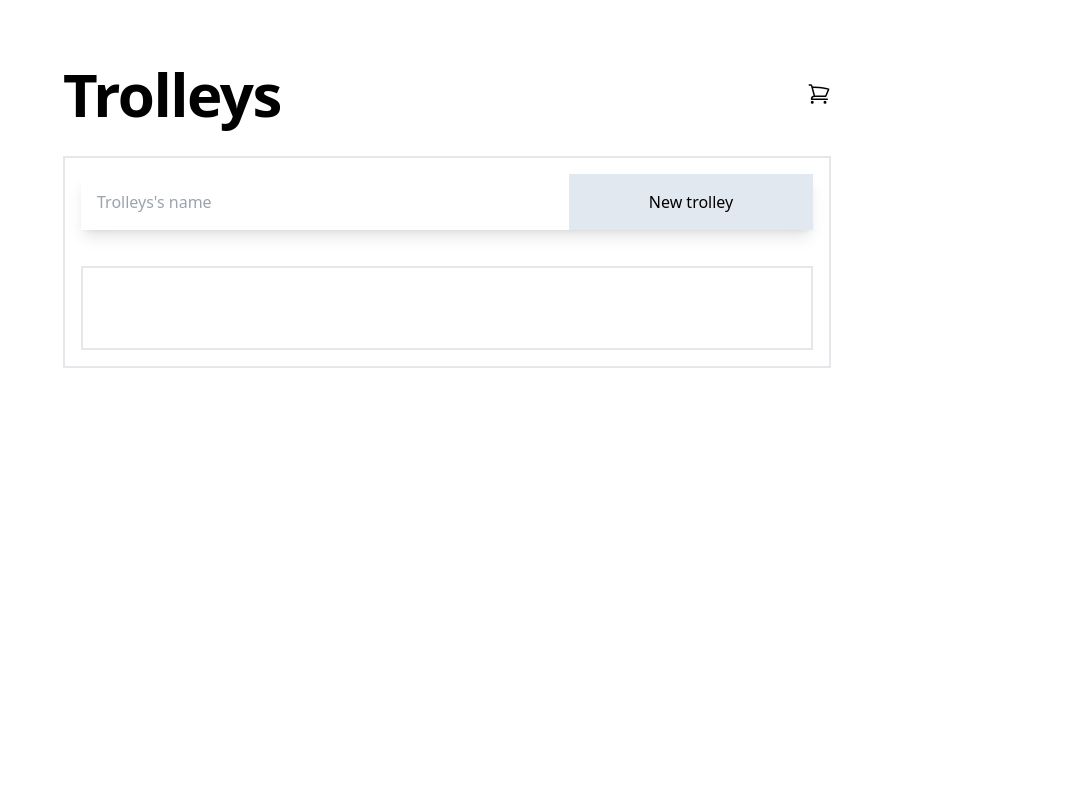
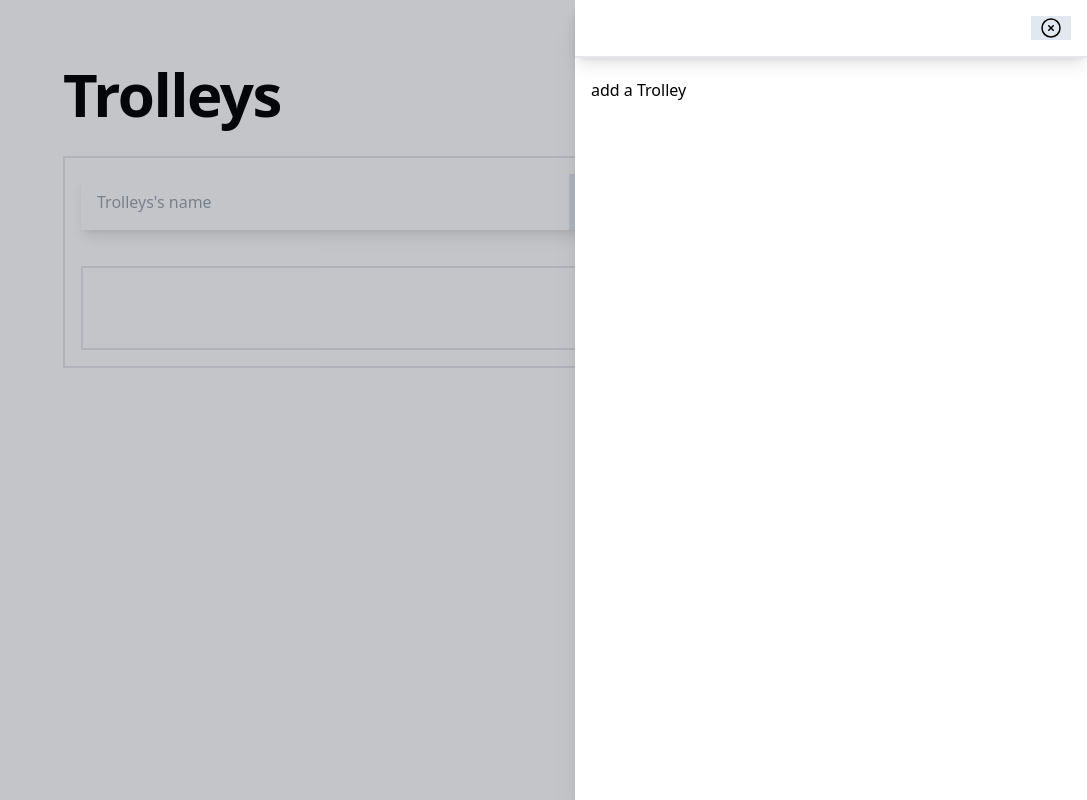
Before and after one commit to ljaviertovar/trolleys, a React (Vite) app: page / in a window 1280 px wide. Both pictures are taken after a click on the button "Trolley". Shown: the whole page, without its empty margins (193-1280 px from the left). Built offline with nearby package versions, Linux system fonts and the light colour scheme.

Commit message:
remove nav

```diff
--- a/src/components/ui/index.ts
+++ b/src/components/ui/index.ts
@@ -1,5 +1,4 @@
-import Nav from "./Nav"
 import SwicherTheme from "./SwicherTheme"
 import PortalModal from "./PortalModal"
 
-export { Nav, SwicherTheme, PortalModal }
+export { SwicherTheme, PortalModal }
--- a/src/pages/home/HomePage.tsx
+++ b/src/pages/home/HomePage.tsx
@@ -47,9 +47,13 @@ export default function HomePage() {
 					</div>
 				</div>
 			</main>
-			{currentTrolley && (
+			{currentTrolley ? (
 				<Drawer title={currentTrolley.name} isOpen={openDrawer} setIsOpen={setOpenDrawer}>
 					<ContentCurrentTrolley />
+				</Drawer>
+			) : (
+				<Drawer isOpen={openDrawer} setIsOpen={setOpenDrawer}>
+					<span>add a Trolley</span>
 				</Drawer>
 			)}
 		</div>
```
